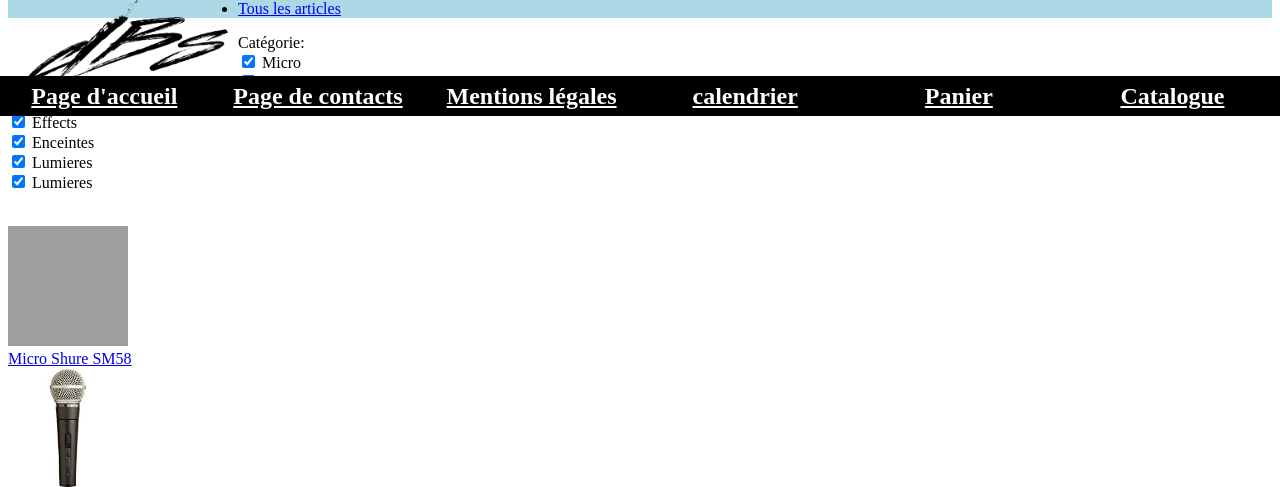
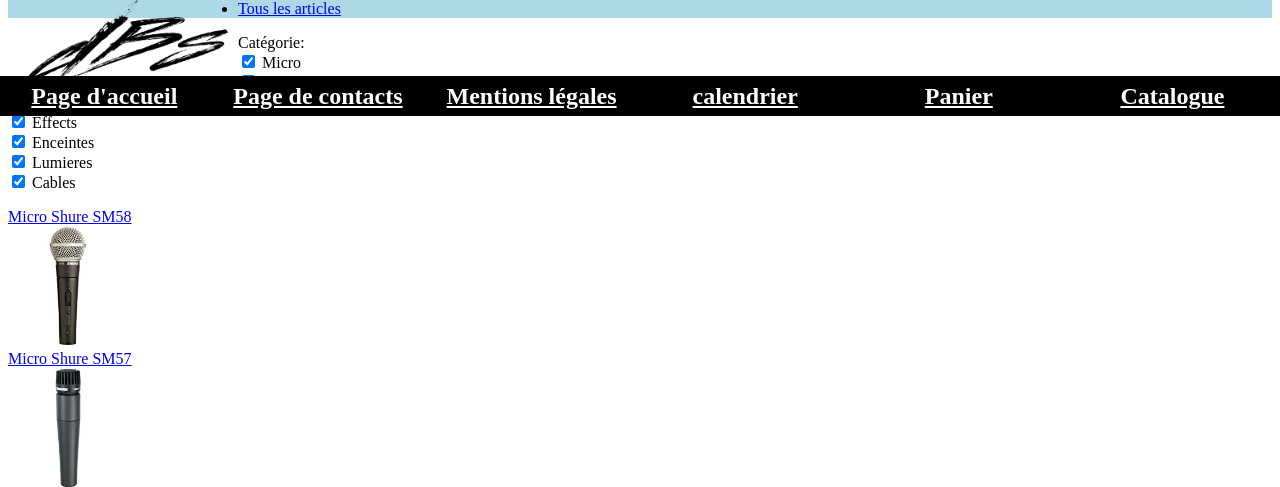
Before and after one commit to bbureau/sitedbs, a PHP site: page /Article.php in a window 1280 px wide. Shown: the part 16-503 px from the top of the page. Run offline with PHP 8.4, Linux system fonts and the light colour scheme; data comes from the database, SQL or seed files in the repository; some web fonts are replaced; grey boxes are pictures that could not be loaded.

Commit message:
corrections d'un bug

```diff
--- a/Article/Article.php
+++ b/Article/Article.php
@@ -40,7 +40,7 @@ $reponse = $bdd->query('SELECT Nom, ID, Categorie FROM BaseDeDonnee');
 		{
 			for (var i = 1; i < query.length; i++)
 			{
-				query[i].style.display="block"; // on affiche tout
+				query[i].style.display="inline-block"; // on affiche tout
 			}}
 		else //sinon
 		{
@@ -61,11 +61,11 @@ $reponse = $bdd->query('SELECT Nom, ID, Categorie FROM BaseDeDonnee');
        <input type="checkbox" name="Effects" id="Effects" checked onchange="fonctionCategorie('Effects');"/> <label for="Effects">Effects</label><br />
        <input type="checkbox" name="Enceintes" id="Enceintes" checked onchange="fonctionCategorie('Enceintes');"/> <label for="Enceintes">Enceintes</label><br />
        <input type="checkbox" name="Lumieres" id="Lumieres" checked onchange="fonctionCategorie('Lumieres');"/> <label for="Lumieres">Lumieres</label><br />
-       <input type="checkbox" name="Cable" id="Cable" checked onchange="fonctionCategorie('Cable');"/> <label for="Cable">Lumieres</label>
+       <input type="checkbox" name="Cable" id="Cable" checked onchange="fonctionCategorie('Cable');"/> <label for="Cable">Cables</label>
    </p>
 </form>
 <?php
-
+$donnees = $reponse->fetch();
 
 while ($donnees = $reponse->fetch())
 {  //on récupère le fichier correspondant
```
